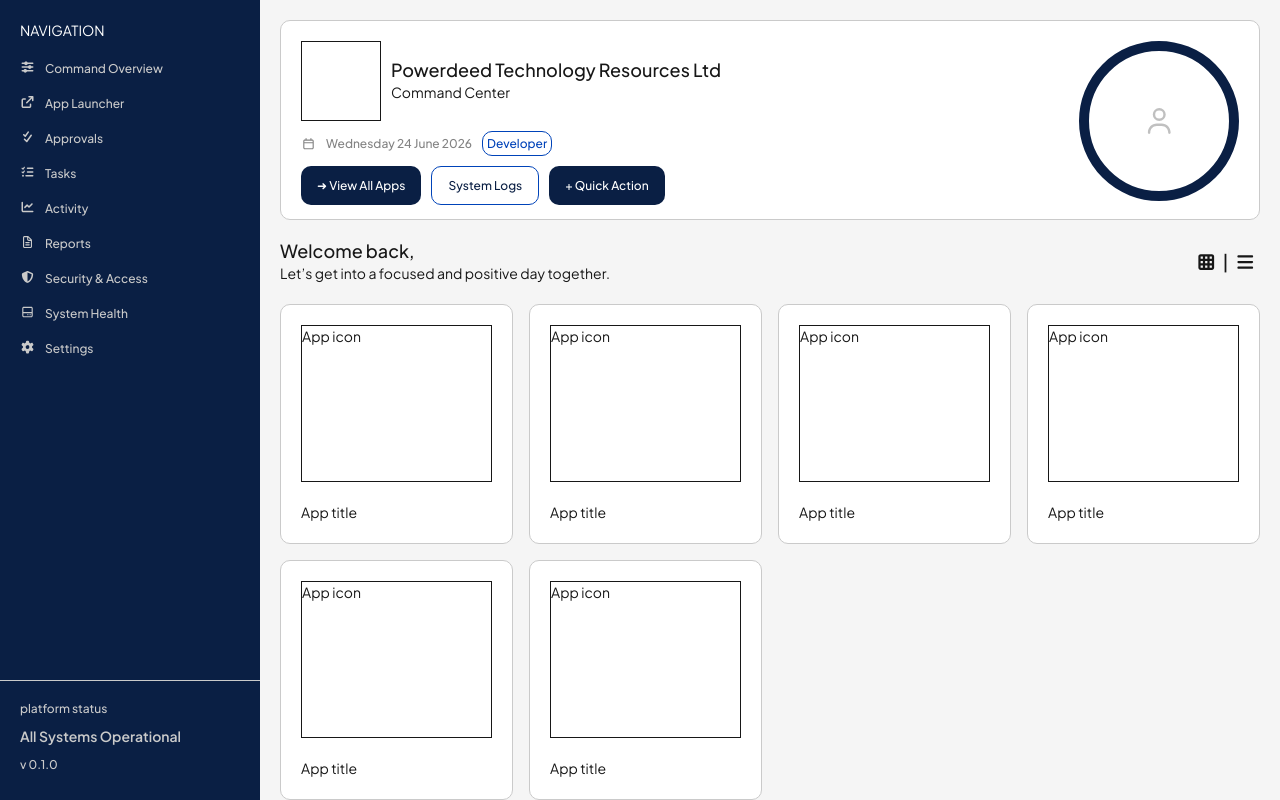
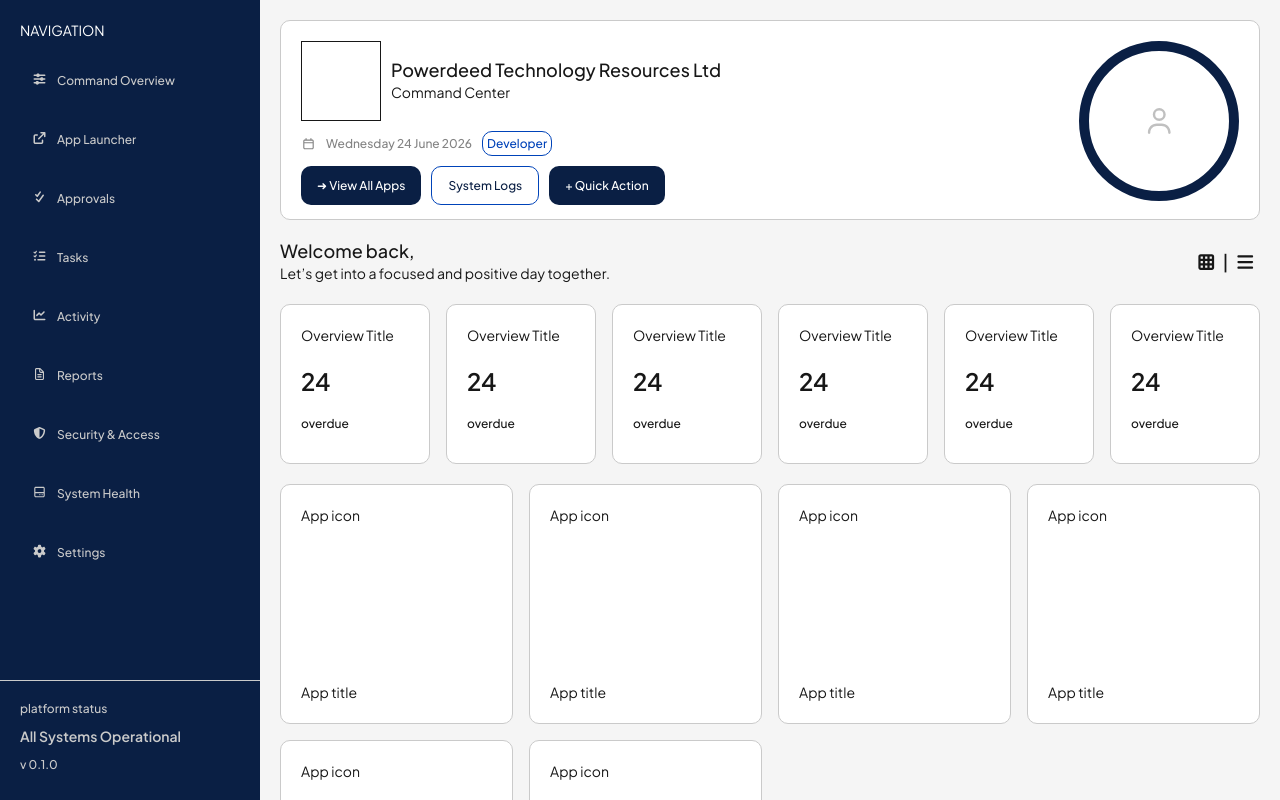
Before and after one commit to Powerdeed/command-center, a Next.js app: page /home in a window 1280 px wide. Shown: the top 800 px of the page. Built offline with nearby package versions, Linux system fonts and the light colour scheme.

Commit message:
Improved Nav ux.

```diff
--- a/app/home/components/AppCard.tsx
+++ b/app/home/components/AppCard.tsx
@@ -1,7 +1,7 @@
 export default function AppCard() {
   return (
     <div className="feature-container-vertical w-full border h-60">
-      <div className="w-full h-4/5 border">App icon</div>
+      <div className="w-full h-4/5">App icon</div>
       <div>App title</div>
     </div>
   );
--- /dev/null
+++ b/app/home/components/OverviewCard.tsx
@@ -0,0 +1,11 @@
+"use client";
+
+export default function OverviewCard() {
+  return (
+    <div className="feature-container-vertical h-40">
+      <div className="text-style__body">Overview Title</div>
+      <div className="text-style__heading">24</div>
+      <div className="text-style__small-text">overdue</div>
+    </div>
+  );
+}
--- a/app/home/page.tsx
+++ b/app/home/page.tsx
@@ -6,6 +6,7 @@ import GreetingPrompts from "./components/GreetingPrompts";
 import AppCard from "./components/AppCard";
 import { FontAwesomeIcon } from "@fortawesome/react-fontawesome";
 import { Buttonize } from "@global components/ui/Button";
+import OverviewCard from "./components/OverviewCard";
 
 export default function Home() {
   const { globalStates } = useGlobals();
@@ -36,7 +37,16 @@ export default function Home() {
         </div>
       </div>
 
-      <div className="grid grid-cols-4 gap-4 ">
+      <div className="grid grid-cols-6 gap-4">
+        <OverviewCard />
+        <OverviewCard />
+        <OverviewCard />
+        <OverviewCard />
+        <OverviewCard />
+        <OverviewCard />
+      </div>
+
+      <div className="grid grid-cols-4 gap-4">
         <AppCard />
         <AppCard />
         <AppCard />
--- a/global components/layout/Nav/Nav.tsx
+++ b/global components/layout/Nav/Nav.tsx
@@ -11,7 +11,10 @@ export default function Nav() {
 
       <ul className="flex flex-col gap-5 text-style__small-text">
         {Object.entries(NAVIGATION_OPTIONS).map(([nav, icon], i) => (
-          <div key={i} className="flex gap-2.5">
+          <div
+            key={i}
+            className="flex gap-2.5 cursor-pointer p-3 rounded-[10px] duration-150 hover:bg-(--secondary-blue) hover:text-white"
+          >
             <FontAwesomeIcon
               icon={[
                 icon["IconPrefix"] as IconPrefix,
```
